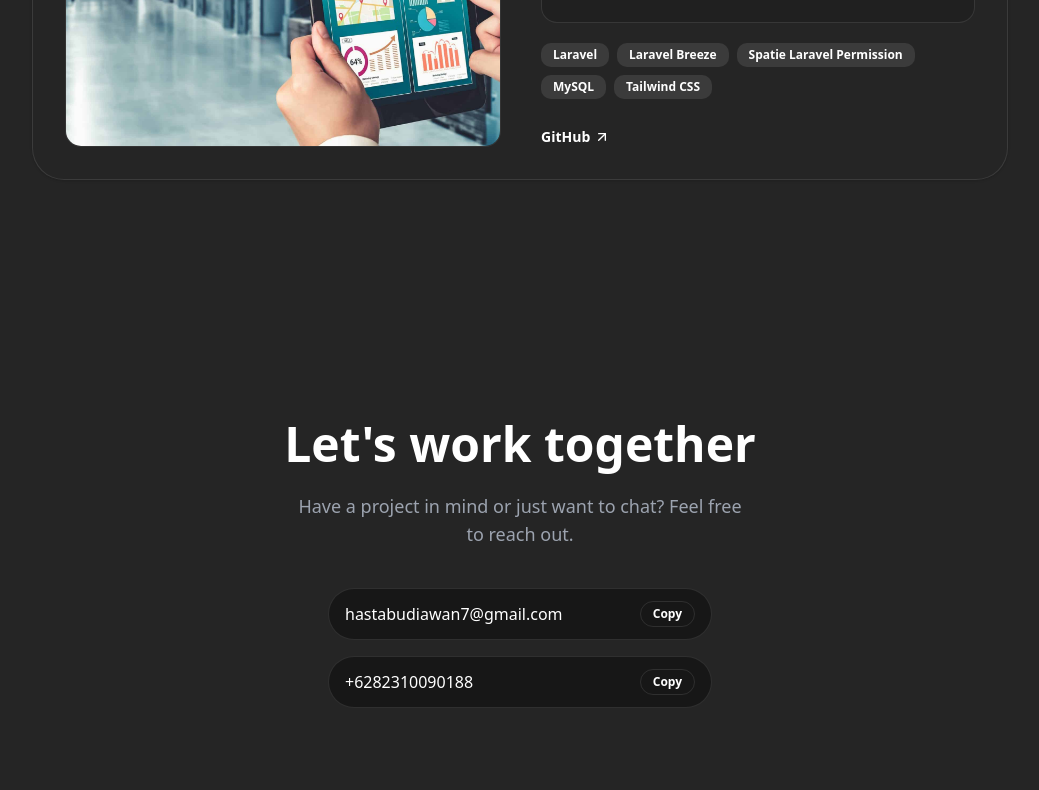
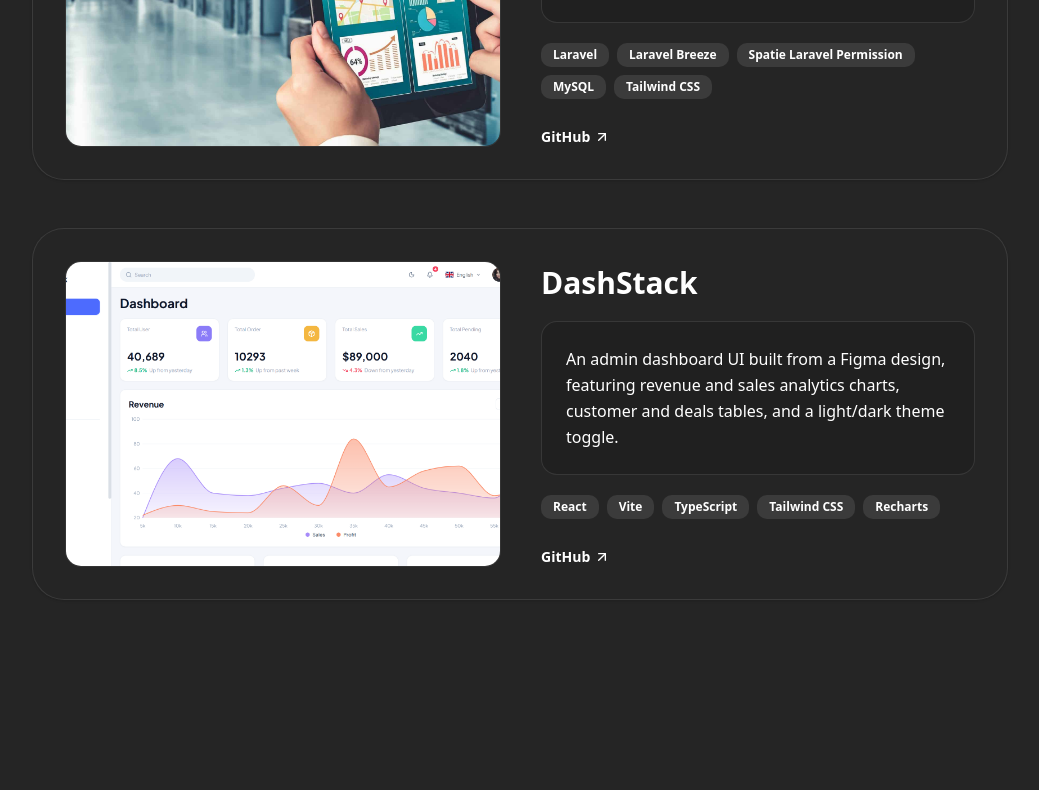
Before and after one commit to hastabdwn/portfolio, a Next.js app: page / in a window 1280 px wide. Shown: the part 1943-2733 px from the top of the page, without its empty margins (120-1159 px from the left). Built offline with nearby package versions, Linux system fonts and the light colour scheme.

Commit message:
Add DashStack project details to projects.ts

```diff
--- a/data/projects.ts
+++ b/data/projects.ts
@@ -15,4 +15,11 @@ export const projects = [
     github: "https://github.com/hastabdwn/inventory-gudang.git",
     image: "/images/inventory-gudang.jpeg",
   },
+  {
+    title: "DashStack",
+    desc: "An admin dashboard UI built from a Figma design, featuring revenue and sales analytics charts, customer and deals tables, and a light/dark theme toggle.",
+    tech: ["React", "Vite", "TypeScript", "Tailwind CSS", "Recharts"],
+    github: "https://github.com/hastabdwn/dashstack-react",
+    image: "/images/dashstack-react.png",
+  },
 ];
```
